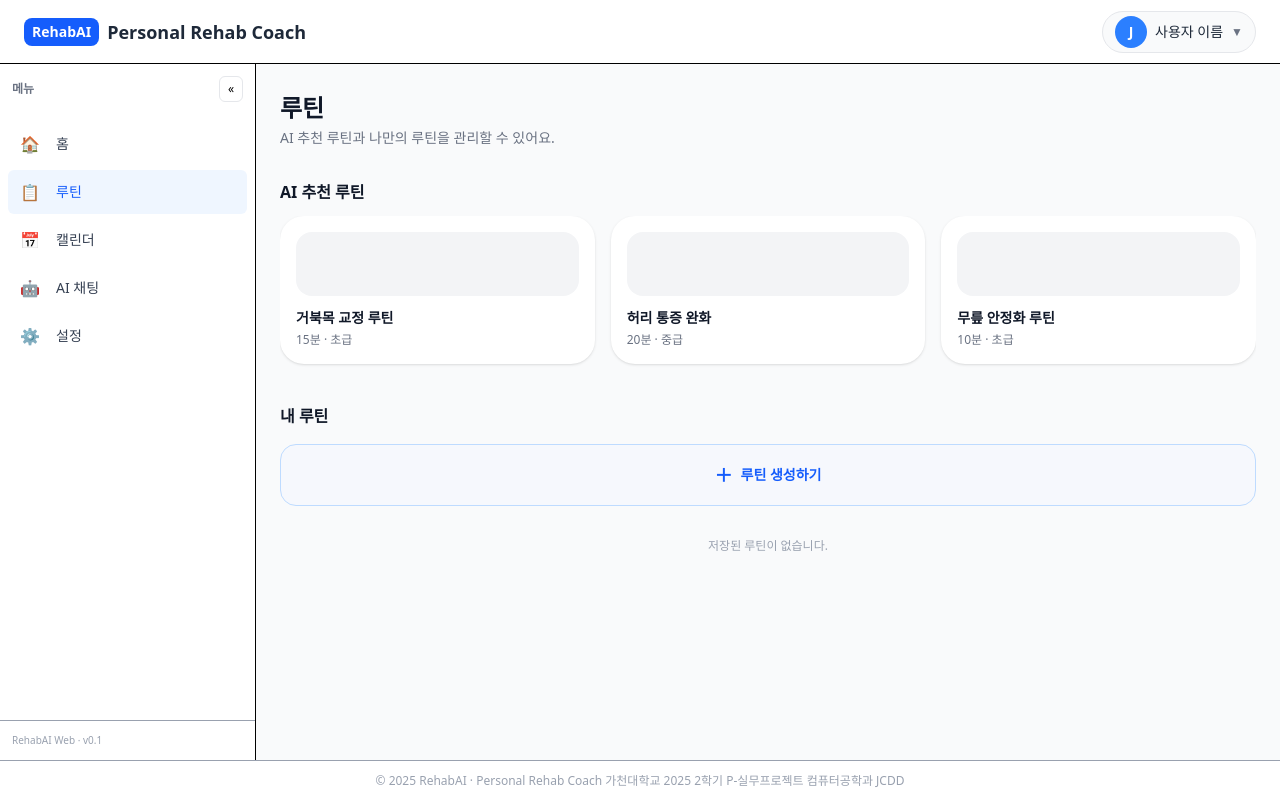
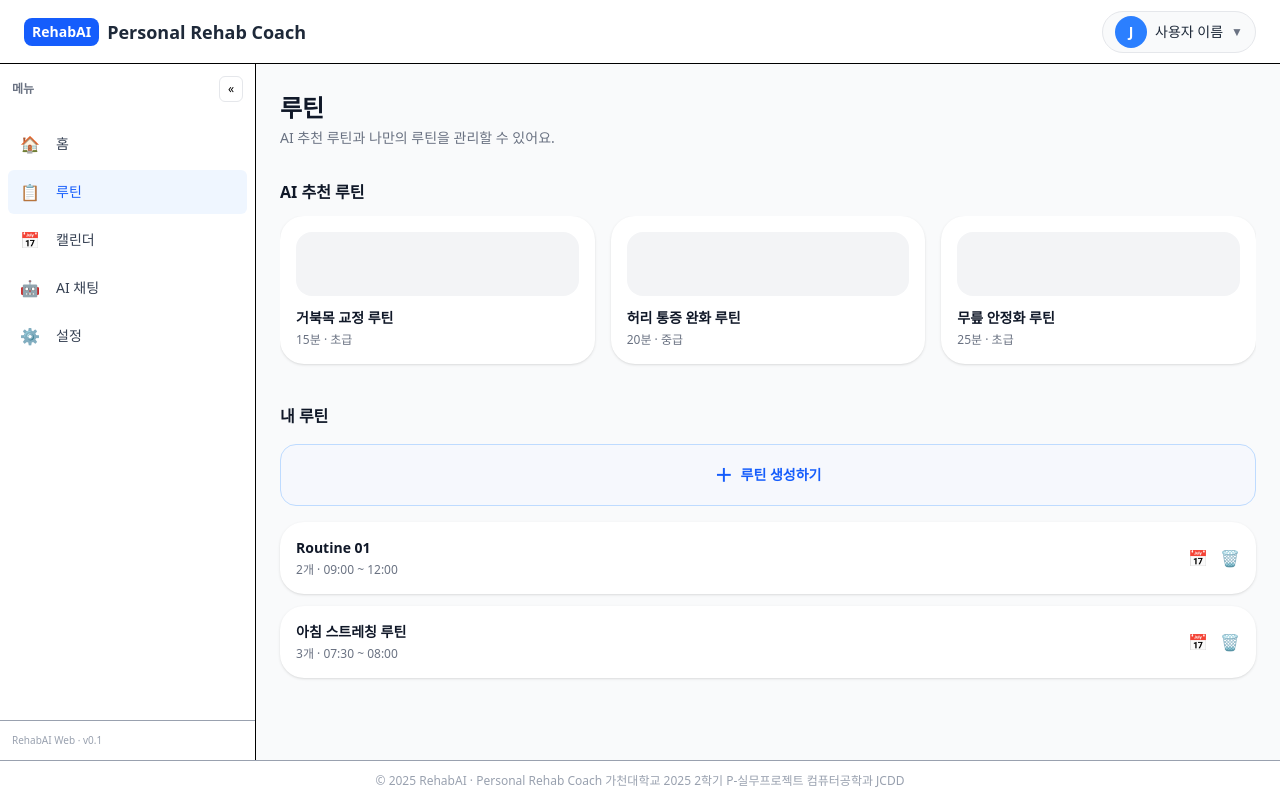
Before and after one commit to jeniferkim/rehab_web_fe, a React (Vite) app: page /app/routines in a window 1280 px wide. Built offline with nearby package versions, Linux system fonts and the light colour scheme.

Commit message:
refactor: 루틴 페이지 목데이터 분리

```diff
--- a/src/components/routine/AiRoutineSection.tsx
+++ b/src/components/routine/AiRoutineSection.tsx
@@ -3,20 +3,15 @@
 
 import React from "react";
 import AiRoutineCard from "./AiRoutineCard";
-import type { RoutineSummary } from "../../types/routine";
+import { mockAiRoutineSummaries } from "../../mocks/routineMocks";
 
-const aiRoutines: RoutineSummary[] = [
-  { id: "1", title: "거북목 교정 루틴", duration: "15분", level: "초급" },
-  { id: "2", title: "허리 통증 완화", duration: "20분", level: "중급" },
-  { id: "3", title: "무릎 안정화 루틴", duration: "10분", level: "초급" },
-];
 
 const AiRoutineSection: React.FC = () => {
   return (
     <section className="space-y-3">
       <h2 className="text-base font-semibold text-gray-900">AI 추천 루틴</h2>
       <div className="flex gap-4 overflow-x-auto pb-2">
-        {aiRoutines.map((routine) => (
+        {mockAiRoutineSummaries.map((routine) => (
           <AiRoutineCard key={routine.id} routine={routine} />
         ))}
       </div>
--- /dev/null
+++ b/src/mocks/routineMocks.ts
@@ -0,0 +1,107 @@
+// 루틴 목록/생성/수정용 mock
+// AI 추천 루틴 리스트
+// 내 루틴 예시 데이터
+// mockRoutineData (id 기준으로 불러오는 샘플)
+
+// src/mocks/routineMocks.ts
+
+import type {
+  RoutineSummary,
+  RoutineDetail,
+  RoutineItem,
+} from "../types/routine";
+
+// ✅ 내 루틴 리스트 (RoutinesPage에서 쓰는 목록용)
+export const mockMyRoutines: RoutineSummary[] = [
+  {
+    id: "1",
+    title: "Routine 01",
+    duration: "2H",
+    level: "기본",
+    itemCount: 2,
+    timeRangeLabel: "09:00 ~ 12:00",
+  },
+  {
+    id: "2",
+    title: "아침 스트레칭 루틴",
+    duration: "30분",
+    level: "초급",
+    itemCount: 3,
+    timeRangeLabel: "07:30 ~ 08:00",
+  },
+];
+
+// ✅ AI 추천 루틴 카드에서 쓸 요약 리스트 (AiRoutineSection용)
+export const mockAiRoutineSummaries: RoutineSummary[] = [
+  {
+    id: "neck-1",
+    title: "거북목 교정 루틴",
+    duration: "15분",
+    level: "초급",
+  },
+  {
+    id: "back-1",
+    title: "허리 통증 완화 루틴",
+    duration: "20분",
+    level: "중급",
+  },
+  {
+    id: "knee-1",
+    title: "무릎 안정화 루틴",
+    duration: "25분",
+    level: "초급",
+  },
+];
+
+// ✅ 루틴 상세 조회용 mock (RoutineEditPage에서 사용)
+//   실제 API라면: GET /routines/:id → RoutineDetail
+const mockRoutineItems1: RoutineItem[] = [
+  {
+    id: "1-1",
+    startTime: "09:00",
+    endTime: "09:10",
+    type: "exercise",
+    memo: "허리 스트레칭 3세트",
+  },
+  {
+    id: "1-2",
+    startTime: "11:00",
+    endTime: "11:10",
+    type: "exercise",
+    memo: "거북목 교정 운동",
+  },
+];
+
+const mockRoutineItems2: RoutineItem[] = [
+  {
+    id: "2-1",
+    startTime: "07:30",
+    endTime: "07:45",
+    type: "exercise",
+    memo: "가벼운 전신 스트레칭",
+  },
+  {
+    id: "2-2",
+    startTime: "07:45",
+    endTime: "08:00",
+    type: "exercise",
+    memo: "목/어깨 위주 스트레칭",
+  },
+];
+
+export const mockRoutineDetailsById: Record<string, RoutineDetail> = {
+  "1": {
+    id: "1",
+    title: "Routine 01",
+    duration: "2H",
+    level: "기본",
+    items: mockRoutineItems1,
+  },
+  "2": {
+    id: "2",
+    title: "아침 스트레칭 루틴",
+    duration: "30분",
+    level: "초급",
+    items: mockRoutineItems2,
+  },
+};
--- a/src/pages/RoutinesPage.tsx
+++ b/src/pages/RoutinesPage.tsx
@@ -1,28 +1,13 @@
 // src/pages/RoutinesPage.tsx
-import React from "react";
 
-// 이미 만들어둔 컴포넌트들 import
 import AiRoutineSection from "../components/routine/AiRoutineSection";
 import MyRoutineSection from "../components/routine/MyRoutineSection";
-import type { RoutineSummary } from "../types/routine";
+import { mockMyRoutines } from "../mocks/routineMocks";
 
 const RoutinesPage: React.FC = () => {
-  // 나중에 서버 연동하면 실제 내 루틴 리스트로 대체
-  const myRoutines: RoutineSummary[] = [
-    // 예시 하나 넣고 싶으면:
-    // {
-    //   id: "1",
-    //   title: "Rutine 01",
-    //   duration: "2H",
-    //   level: "기본",
-    //   itemCount: 2,
-    //   timeRangeLabel: "09:00 ~ 12:00",
-    // },
-  ];
-
   return (
     <div className="mx-auto flex max-w-5xl flex-col gap-8">
-      {/* 상단 타이틀 */}
+      {/* 상단 타이틀 섹션 */}
       <section className="mt-1">
         <h1 className="text-2xl font-bold text-gray-900">루틴</h1>
         <p className="mt-1 text-sm text-gray-500">
@@ -34,7 +19,7 @@ const RoutinesPage: React.FC = () => {
       <AiRoutineSection />
 
       {/* 내 루틴 섹션 (루틴 생성하기 버튼 + 내 루틴 리스트) */}
-      <MyRoutineSection routines={myRoutines} />
+      <MyRoutineSection routines={mockMyRoutines} />
     </div>
   );
 };
```
Also changed, not shown: src/types/routine.ts (+9 -0 lines).
